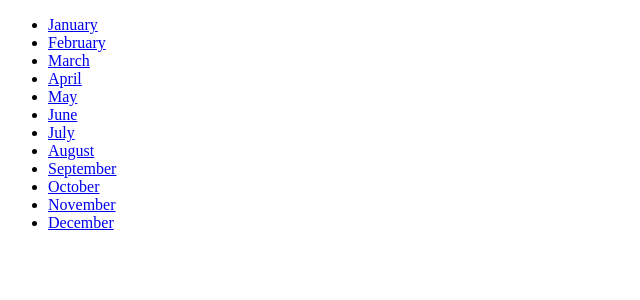
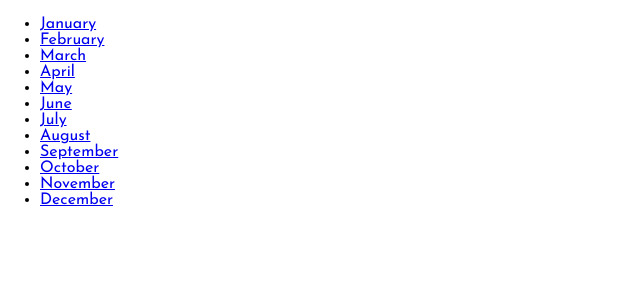
Before and after one commit to jagger85/monthly_challenges, a Django app: page /challenges/ in a window 1280 px wide. Shown: the top 300 px of the page, without its empty margins (0-640 px from the left). Run offline with Django 5.2, Linux system fonts and the light colour scheme.

Commit message:
Feat(layout): Added global stylesheet

```diff
--- /dev/null
+++ b/static/global.css
@@ -0,0 +1,9 @@
+@import url('https://fonts.googleapis.com/css2?family=Josefin+Sans:ital@0;1&display=swap');
+
+html{
+    font-family: "Josefin Sans", sans-serif;
+}
+
+body{
+    margin:0
+}
--- a/templates/layout.html
+++ b/templates/layout.html
@@ -1,9 +1,14 @@
+{% load static %}
+
 <!DOCTYPE html>
 <html lang="en">
 <head>
     <meta charset="UTF-8">
     <meta name="viewport" content="width=device-width, initial-scale=1.0">
     <title>Month challenges</title>
+    <link rel="stylesheet" href="{% static 'global.css'%}">
+    {% block css_files %}{% endblock %}
+
 </head>
 <body>
     {% block content %}{%endblock%}
```
